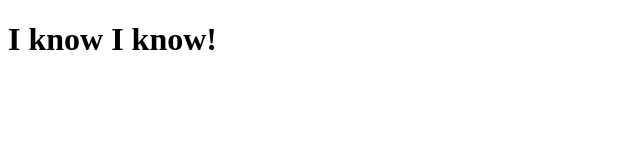
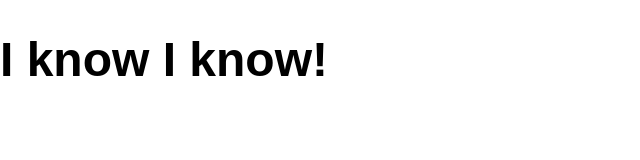
Before and after one commit to cucumberslice/LunchPicker, a plain HTML site: page index.html in a window 1280 px wide. Shown: the whole page, without its empty margins (0-640 px from the left). Drawn offline with Linux system fonts and the light colour scheme.

Commit message:
added main.css

```diff
--- a/index.html
+++ b/index.html
@@ -2,7 +2,7 @@
 <html>
 
 <head>
-    <title>Ollie Bike Sharing</title>
+    <title>K5 Bike Sharing</title>
     <meta charset="utf-8" />
     <link rel="stylesheet" type="text/css" href="main.css">
 </head>
--- a/main.css
+++ b/main.css
@@ -0,0 +1,38 @@
+html, body {
+  font-family: sans-serif;
+  height: 100%;
+  margin: 0;
+  width: 100%;
+}
+
+/* div {
+  padding-right: 30px;
+  width: 100%;
+}
+
+.container {
+  display: flex;
+
+}
+
+.main {
+  padding-left: 30px;
+}
+
+.nav {
+  background-color: #FFEE00;
+  width: 160px;
+} */
+
+h1 {
+  font-size: 48px;
+}
+
+/* .nav h1 {
+  padding-left: 20px;
+}
+
+video {
+  background-color: #000000;
+  border: 2px solid black;
+} */
```
